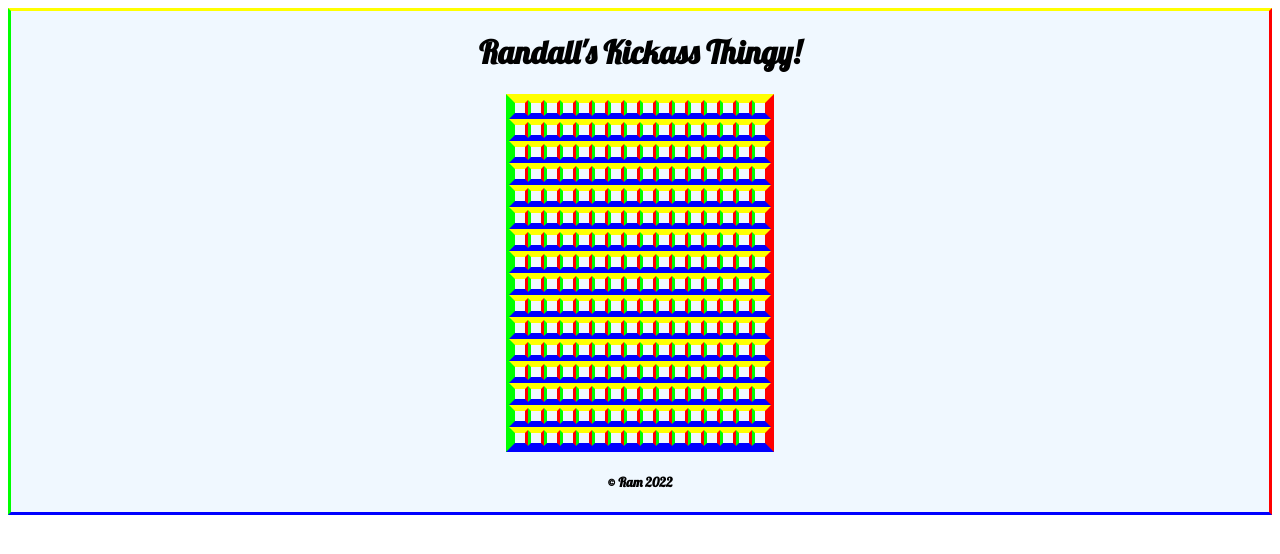
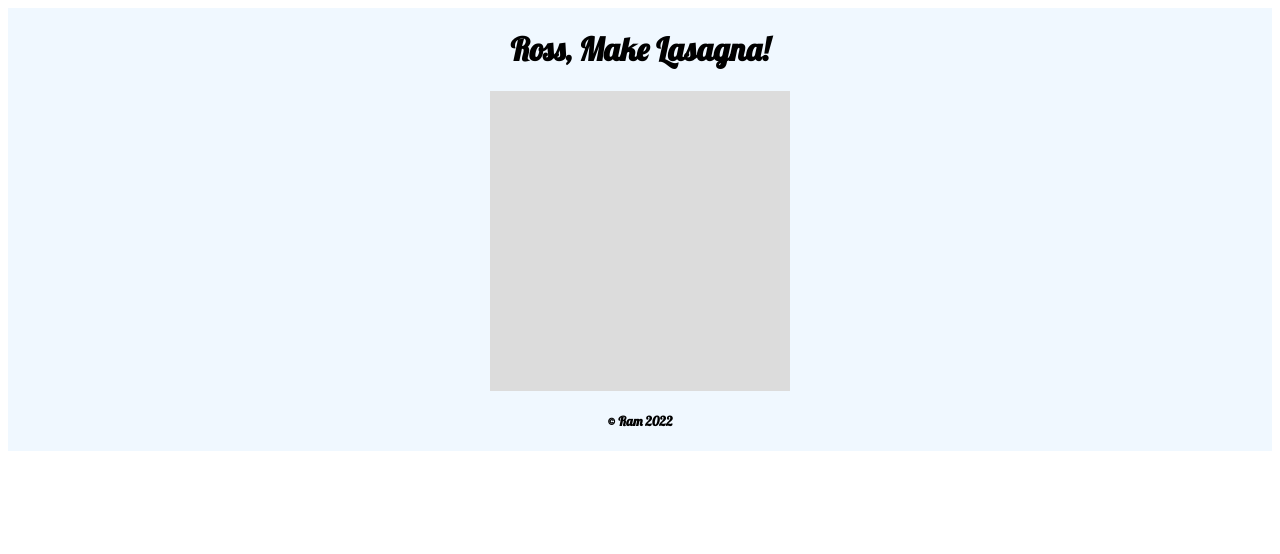
Before and after one commit to Rr-Aa-Mm/Etch-a-Sketch, a plain HTML site: page index.html in a window 1280 px wide. Drawn offline with Linux system fonts and the light colour scheme; a web font is replaced by a local one.

Commit message:
drawing function is actually working

```diff
--- a/index.html
+++ b/index.html
@@ -24,7 +24,7 @@
   <body>
   <div id="pageContainer" class="flex column alignItemsCenter">
 
-    <h1 class="lobster">Randall's Kickass Thingy!</h1>
+    <h1 class="lobster">Ross, Make Lasagna!</h1>
 
     <div id="myGrid" className="flex buffer"></div>
     <h5 class="lobster">© Ram 2022</h5>
--- a/javascript.js
+++ b/javascript.js
@@ -1,20 +1,24 @@
 gridBuilder();
 function gridBuilder() {
-    let gridContainer = document.querySelector('#myGrid');
-    for (let i = 0; i < 16; i++) {
-        let gridColumn = document.createElement('div');
+    let gridContainer = document.querySelector('#myGrid'); //build the grid container
+    for (let i = 0; i < 100; i++) {
+        let gridColumn = document.createElement('div'); // build a column, 16 times
         gridColumn.className = "flex row";
-        for (let i = 0; i < 16; i++) {
-            let gridVert = document.createElement('div');
-            gridVert.className = "flex column square center";
-            gridColumn.appendChild(gridVert);
+        for (let i = 0; i < 100; i++) {
+            let gridSquare = document.createElement('div'); //create a square, 16 times
+            gridSquare.className = "flex column square center changeColor";
+            gridSquare.addEventListener("mouseover", function() {
+                console.log(gridSquare);
+                gridSquare.style.backgroundColor = "hotpink";
+            });
+            gridColumn.appendChild(gridSquare); //append each built square into the built column
         }
-        gridContainer.appendChild(gridColumn);
-        addBorders();
+        gridContainer.appendChild(gridColumn); //append each built column (each containing 16 squares, into the grid container
+        //addBorders();
     }
 }
 
-addBorders("div");
+//addBorders("div");
 function addBorders(divClass) {
     console.log("addBorders() is running now");
     let selectedDivs = document.querySelectorAll(divClass);
--- a/style.css
+++ b/style.css
@@ -32,8 +32,16 @@
 }
 
 .square {
-    height: 10px;
-    width: 10px;
+    height: 3px;
+    width: 3px;
+}
+
+.changeColor:hover {
+    background-color: hotpink;
+}
+
+.changeColor {
+    background-color: gainsboro;
 }
 
 .spine {
```
